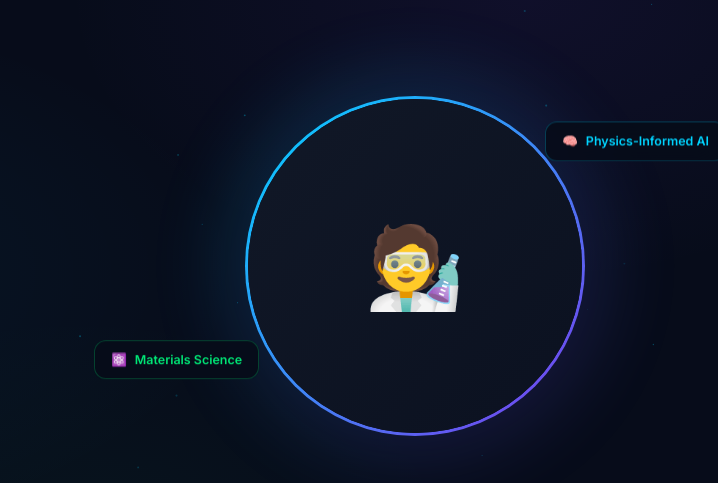
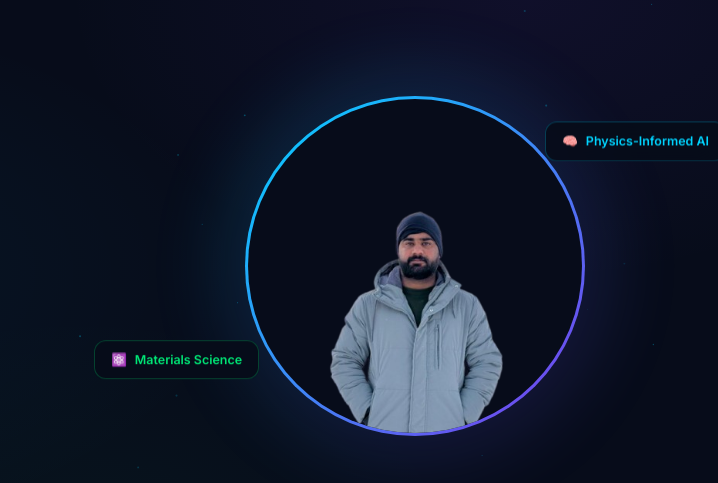
Before and after one commit to cmsawais/cmsawais.github.io, a plain HTML site: page index.html in a window 1280 px wide. Shown: the part 166-649 px from the top of the page, 562-1280 px from the left. Drawn offline with Linux system fonts and the light colour scheme.

Commit message:
Update index.html

```diff
--- a/index.html
+++ b/index.html
@@ -444,7 +444,7 @@
                 <div class="photo-glow"></div>
                 <div class="photo-border"><div class="photo-border-inner"></div></div>
                 <img
-                    src="assets/profile.png"
+                    src="Pic.png"
                     alt="Muhammad Awais"
                     class="photo-img"
                     id="profileImg"
```
